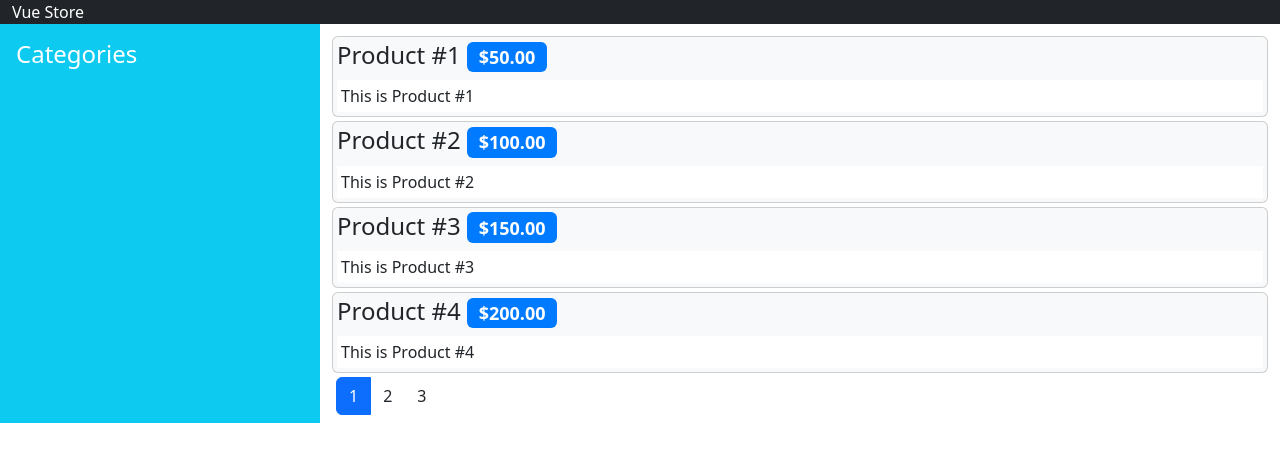
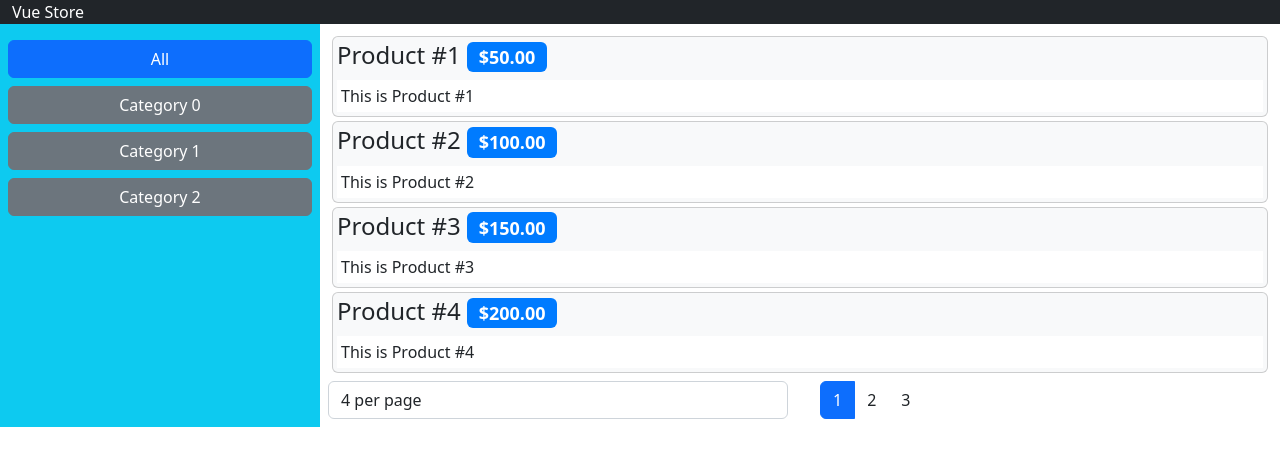
Before and after one commit to mihai-tincu/vuestore, a Vue app: page / in a window 1280 px wide. Shown: the top 466 px of the page. Built offline with nearby package versions, Linux system fonts and the light colour scheme.

Commit message:
category component

```diff
--- /dev/null
+++ b/src/components/CategoryControls.vue
@@ -0,0 +1,22 @@
+<template>
+    <div class="container-fluid">
+        <div class="row my-2" v-for="c in categories" v-bind:key="c">
+            <button class="btn btn-block" v-on:click="setCurrentCategory(c)" v-bind:class="c == currentCategory
+            ? 'btn-primary' : 'btn-secondary'">
+                {{ c }}
+            </button>
+        </div>
+    </div>
+</template>
+<script>
+import { mapState, mapGetters, mapMutations } from "vuex";
+export default {
+    computed: {
+        ...mapState(["currentCategory"]),
+        ...mapGetters(["categories"])
+    },
+    methods: {
+        ...mapMutations(["setCurrentCategory"])
+    }
+}
+</script>
--- a/src/components/PageControls.vue
+++ b/src/components/PageControls.vue
@@ -1,13 +1,23 @@
 <template>
-    <div v-if="pageCount > 1" class="text-right">
-        <div class="btn-group mx-2">
-            <button v-for="i in pageNumbers" v-bind:key="i" class="btn btn-secpmdary"
-                v-bind:class="{ 'btn-primary': i == currentPage }" v-on:click="setCurrentPage(i)">
-                {{ i }}
-            </button>
+    <div class="row mt-2">
+        <div class="col form-group">
+            <select class="form-control" v-on:change="changePageSize">
+                <option value="4">4 per page</option>
+                <option value="8">8 per page</option>
+                <option value="12">12 per page</option>
+            </select>
+        </div>
+        <div class="text-right col">
+            <div class="btn-group mx-2">
+                <button v-for="i in pageNumbers" v-bind:key="i" class="btn btn-secpmdary"
+                    v-bind:class="{ 'btn-primary': i == currentPage }" v-on:click="setCurrentPage(i)">
+                    {{ i }}
+                </button>
+            </div>
         </div>
     </div>
 </template>
+
 <script>
 import { mapState, mapGetters, mapMutations } from "vuex";
 
@@ -20,7 +30,10 @@ export default {
         }
     },
     methods: {
-        ...mapMutations(["setCurrentPage"])
+        ...mapMutations(["setCurrentPage", "setPageSize"]),
+        changePageSize($event) {
+            this.setPageSize(Number($event.target.value));
+        }
     }
 }
 </script>
--- a/src/components/VueStore.vue
+++ b/src/components/VueStore.vue
@@ -7,7 +7,7 @@
         </div>
         <div class="row">
             <div class="col-3 bg-info p-2">
-                <h4 class="text-white m-2">Categories</h4>
+                <category-controls />
             </div>
             <div class="col-9 p-2 ">
                 <product-list />
@@ -18,8 +18,9 @@
 
 <script>
 import ProductList from "./ProductList";
+import CategoryControls from "./CategoryControls";
 
 export default {
-    components: { ProductList }
+    components: { ProductList, CategoryControls }
 }
 </script>
--- a/src/main.js
+++ b/src/main.js
@@ -20,15 +20,23 @@ const store = createStore({
             products: testData,
             productsTotal: testData.length,
             currentPage: 1,
-            pageSize: 4
+            pageSize: 4,
+            currentCategory: "All"
         }
     },
     getters: {
-        processedProducts: state => {
+        productsFilteredByCategory: state => state.products
+            .filter(p => state.currentCategory == "All"
+                || p.category == state.currentCategory),
+        processedProducts: (state, getters) => {
             let index = (state.currentPage - 1) * state.pageSize;
-            return state.products.slice(index, index + state.pageSize);
+            return getters.productsFilteredByCategory
+                .slice(index, index + state.pageSize);
         },
-        pageCount: state => Math.ceil(state.productsTotal / state.pageSize)
+        pageCount: (state, getters) =>
+            Math.ceil(getters.productsFilteredByCategory.length / state.pageSize),
+        categories: state => ["All",
+            ...new Set(state.products.map(p => p.category).sort())]
     },
     mutations: {
         setCurrentPage(state, page) {
@@ -36,6 +44,10 @@ const store = createStore({
         },
         setPageSize(state, size) {
             state.pageSize = size;
+            state.currentPage = 1;
+        },
+        setCurrentCategory(state, category) {
+            state.currentCategory = category;
             state.currentPage = 1;
         }
     }
```
